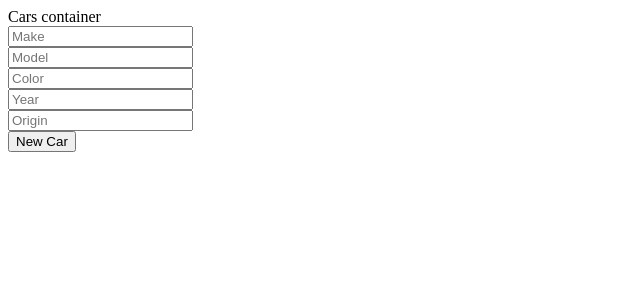
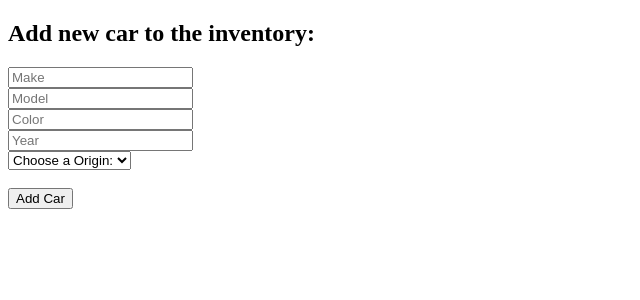
Before and after one commit to lskabir/auto_roster, a React (Create React App) app in the folder auto_roster_client/: page / in a window 1280 px wide. Shown: the top 300 px of the page, without its empty margins (0-640 px from the left). Built offline with nearby package versions, Linux system fonts and the light colour scheme; no server answers.

Commit message:
create form and fetch post request

```diff
--- a/auto_roster_client/src/actions/carsActions.js
+++ b/auto_roster_client/src/actions/carsActions.js
@@ -1,5 +1,5 @@
 
-const fetchCars = () => {
+export const fetchCars = () => {
     return (dispatch) => {
         fetch('http://localhost:3000/cars')
         .then(resp => resp.json())
@@ -7,4 +7,16 @@ const fetchCars = () => {
     }
 }
 
-export default fetchCars
+export const addCar = (car) => {
+    return (dispatch) => {
+        fetch('http://localhost:3000/cars', {
+            method: 'POST',
+            body: JSON.stringify(car),
+            headers: {
+                'content-type': 'application/json'
+            }
+        })
+        .then(resp => resp.json())
+        .then(car => dispatch({type: 'ADD_CAR', payload: car}))
+    }
+}
--- /dev/null
+++ b/auto_roster_client/src/components/CarsComponent.js
@@ -0,0 +1,19 @@
+import { connect } from 'react-redux';
+
+const CarsComponent = props => {
+    return (props.cars.map(car => {
+        return (
+            <div key={car.id}>
+                <h2>{car.make}</h2>
+            </div>
+        )
+    }))
+}
+
+const mapStateToProps = state => {
+    return {
+        cars: state
+    }
+}
+
+export default connect(mapStateToProps)(CarsComponent)
--- a/auto_roster_client/src/components/CarsContainer.js
+++ b/auto_roster_client/src/components/CarsContainer.js
@@ -1,6 +1,7 @@
 import React, { Component } from 'react';
 import { connect } from 'react-redux';
-import fetchCars from '../actions/carsActions';
+import CarsComponent from './CarsComponent';
+import { fetchCars } from '../actions/carsActions';
 import CarsForm from './CarsForm';
 
 class CarsContainer extends Component {
@@ -12,7 +13,8 @@ class CarsContainer extends Component {
     render() {
         return (
             <div>
-                Cars container
+                <CarsComponent />
+                <h2>Add new car to the inventory:</h2>
                 <CarsForm />
             </div>
         )
--- a/auto_roster_client/src/components/CarsForm.js
+++ b/auto_roster_client/src/components/CarsForm.js
@@ -1,4 +1,6 @@
 import React, { Component } from 'react';
+import { addCar } from '../actions/carsActions';
+import { connect } from 'react-redux';
 
 class CarsForm extends Component {
 
@@ -10,18 +12,43 @@ class CarsForm extends Component {
         origin_id: ''
     }
 
+    handleChange = event => {
+        const { name, value } = event.target
+
+        this.setState({
+            [name]: value
+        })
+    }
+
+    handleSubmit = event => {
+        event.preventDefault()
+
+        this.props.addCar(this.state)
+
+        const name = event.target
+        this.setState({
+            [name]: ''
+        })
+    }
+
     render() {
         return (
-            <form>
-                <input type='text' value={this.state.make} onChange={this.handleChange} name='name' placeholder='Make' /><br/>
+            <form onSubmit={this.handleSubmit}>
+                <input type='text' value={this.state.make} onChange={this.handleChange} name='make' placeholder='Make' /><br/>
                 <input type='text' value={this.state.model} onChange={this.handleChange} name='model' placeholder='Model' /><br/>
                 <input type='text' value={this.state.color} onChange={this.handleChange} name='color' placeholder='Color' /><br/>
                 <input type="number" value={this.state.year} onChange={this.handleChange} name='year' placeholder='Year' /><br/>
-                <input type='number' value={this.state.origin_id} onChange={this.handleChange} name='name' placeholder='Origin' /><br/>
-                <input type='submit' value='New Car' />
+
+                <select id='origins' name='origin_id'>
+                    <option>Choose a Origin:</option>
+                    <option value={this.state.origin_id}>Import</option>
+                    <option value={this.state.origin_id}>Export</option>
+                </select><br/><br/>
+
+                <input type='submit' value='Add Car' />
             </form>
         )
     }
 }
 
-export default CarsForm
+export default connect(null, { addCar })(CarsForm)
--- a/auto_roster_client/src/reducers/carsReducer.js
+++ b/auto_roster_client/src/reducers/carsReducer.js
@@ -2,6 +2,9 @@ const carsReducer = (state = [], action) => {
     switch(action.type){
         case 'FETCH_CARS':
             return action.payload
+        case 'ADD_CAR':
+            console.log(action.payload)
+            return [...state, action.payload]
         default:
             return state
     }
```
